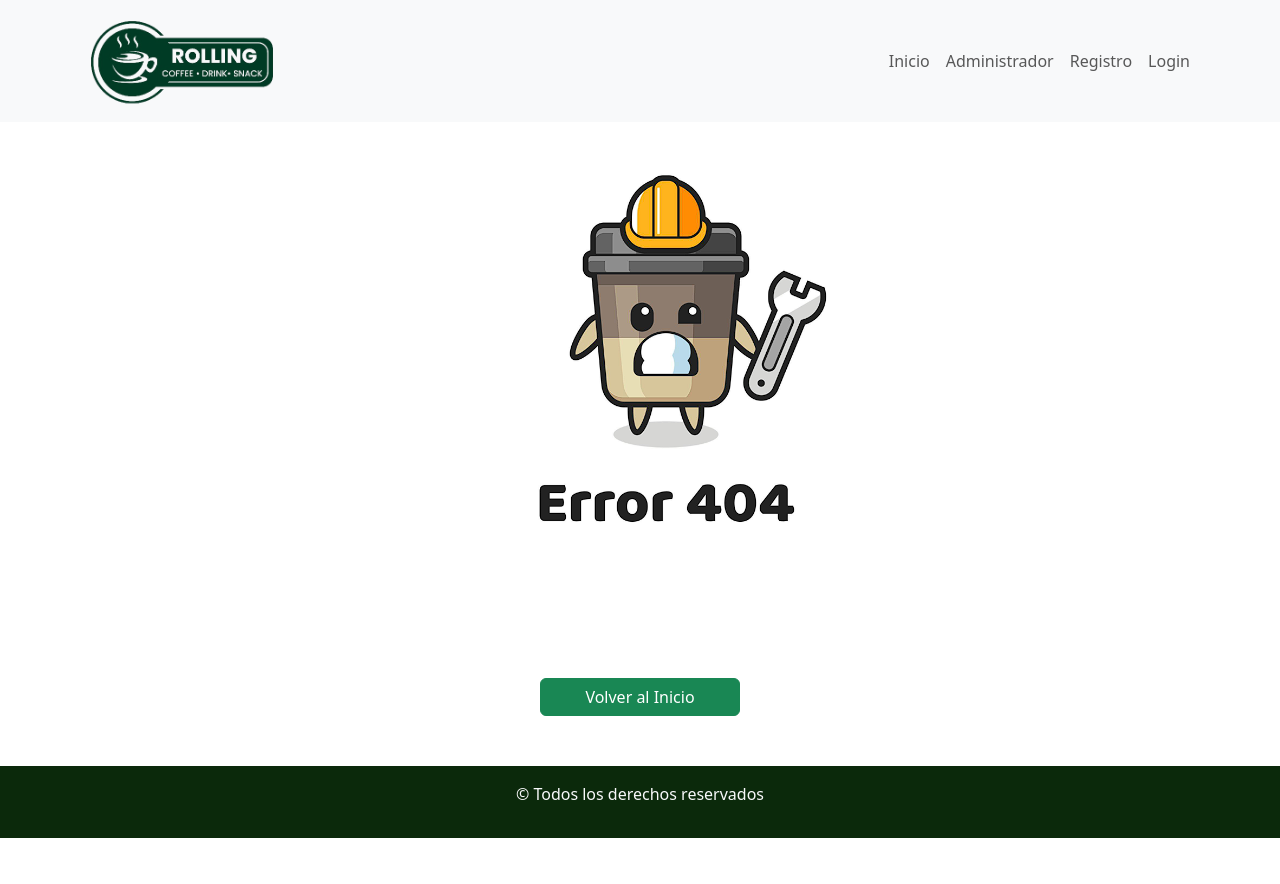
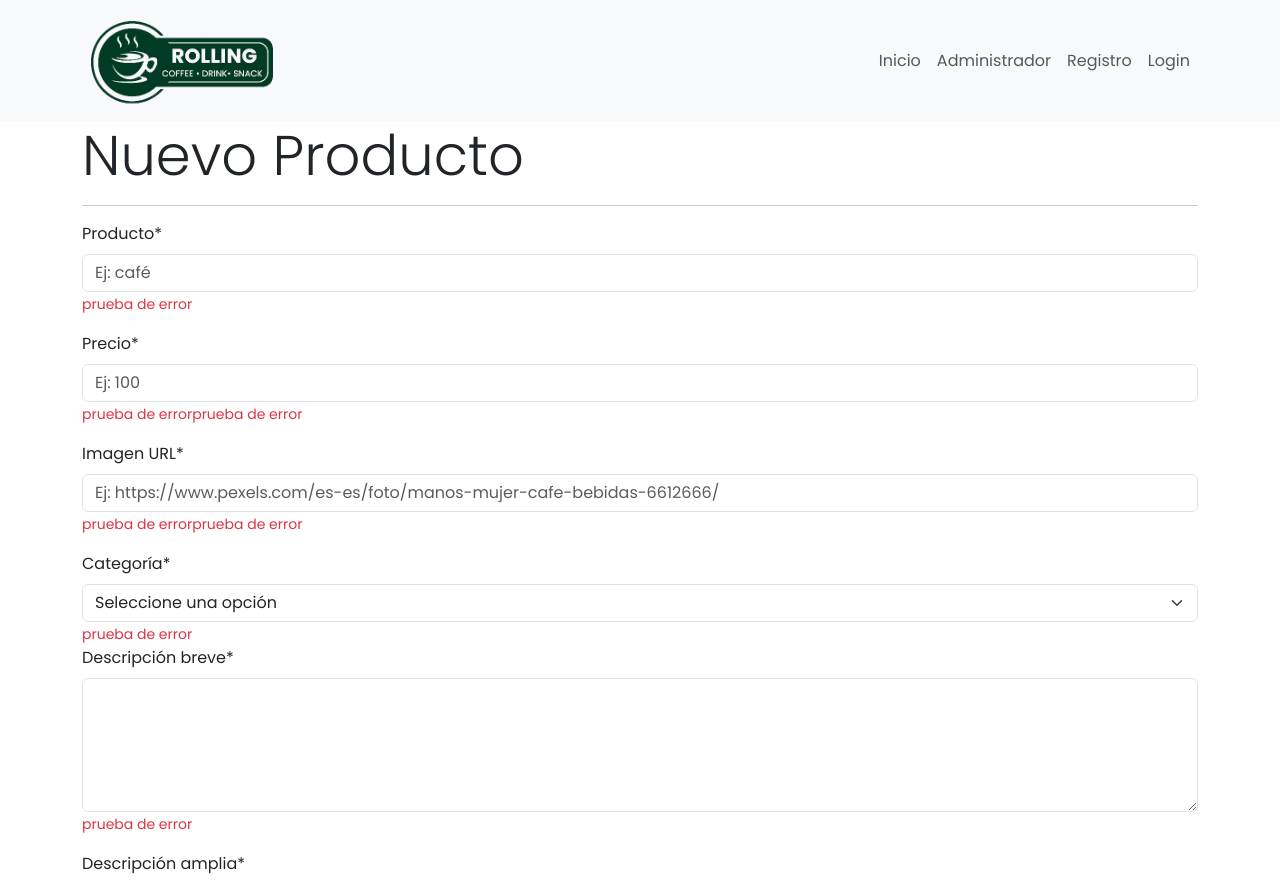
Before and after one commit to NataliaGabriela/RollingCoffee-react, a React (Vite) app: page /formulario in a window 1280 px wide. Shown: the top 884 px of the page. Before the commit the page ends 838 px from the top, so only its background shows below. Built offline with nearby package versions, Linux system fonts and the light colour scheme.

Commit message:
formulario y detalles de producto terminados

```diff
--- a/db.json
+++ b/db.json
@@ -9,6 +9,16 @@
             "imagen": "https://www.pexels.com/es-es/foto/persona-que-realiza-el-arte-del-cafe-302899/",
             "disponibilidad": true,
             "id":"1"
+        },
+        {
+            "nombreProducto": "té",
+            "precio":500,
+            "categoria":"Infusiones",
+            "descripcion-breve":"té rico",
+            "descripcion-amplia":"bebida de café cocentrada y aromática que se prepara haciendo pasar agua caliente a alta presión por granos de café muy finamente molidos.",
+            "imagen": "https://www.pexels.com/es-es/foto/persona-que-realiza-el-arte-del-cafe-302899/",
+            "disponibilidad": true,
+            "id":"2"
         }
     ]
 }
--- a/src/App.css
+++ b/src/App.css
@@ -1,25 +1,31 @@
-.ImgRollingCoffe{
+@import url("https://fonts.googleapis.com/css2?family=Poppins:ital,wght@0,100;0,200;0,300;0,400;0,500;0,600;0,700;0,800;0,900;1,100;1,200;1,300;1,400;1,500;1,600;1,700;1,800;1,900&display=swap");
+
+.ImgRollingCoffe {
   width: 200px;
 }
-#root{
+#root {
   min-height: 100vh;
   display: flex;
   flex-direction: column;
+  min-height: 100vh;
+  font-family: "Poppins", sans-serif;
+  font-weight: 400;
+  font-style: normal;
 }
-.mainPage{
+.mainSection {
   flex-grow: 1;
 }
-.bgGreen{
+.bgGreen {
   background: rgb(11, 41, 11);
 }
-.textGreen{
+.textGreen {
   color: rgb(11, 41, 11);
 }
-.imagenError{
- position: relative;
-margin: 0 auto;
+.imagenError {
+  position: relative;
+  margin: 0 auto;
 }
-.botonError{
+.botonError {
   width: 200px;
-  margin: 50px  auto;
+  margin: 50px auto;
 }
--- a/src/App.jsx
+++ b/src/App.jsx
@@ -3,12 +3,12 @@ import "bootstrap-icons/font/bootstrap-icons.css";
 import "./App.css";
 import NavBar from "./components/common/NavBar";
 import Footer from "./components/common/Footer";
-import { Container } from "react-bootstrap";
 import Inicio from "./components/pages/Inicio";
 import Error from "./components/pages/Error";
 import Administrador from "./components/pages/Administrador";
 import {BrowserRouter, Routes, Route} from "react-router-dom";
 import DetalleProducto from "./components/pages/DetalleProducto";
+import FormularioProducto from "./components/pages/FormularioProducto";
 function App() {
   return (
    <BrowserRouter>
@@ -19,6 +19,7 @@ function App() {
       <Route exact path="/administrador/crear" element={<Administrador></Administrador>}></Route>
       <Route exact path="/administrador/editar" element={<Administrador></Administrador>}></Route>
       <Route exact path="/detalleproducto" element={<DetalleProducto></DetalleProducto>}></Route>
+      <Route exact path="/formulario" element={<FormularioProducto></FormularioProducto>}></Route>
       <Route path="*" element={<Error></Error>}></Route>
     </Routes>
     <Footer></Footer>
--- a/src/components/CardProducto.jsx
+++ b/src/components/CardProducto.jsx
@@ -1,18 +1,22 @@
-import React from 'react';
-import {Button, Card} from 'react-bootstrap';
-
+import { Card } from "react-bootstrap";
+import {Link} from 'react-router-dom';
 const CardProducto = () => {
   return (
-        <Card style={{ width: '18rem' }} className='m-3'>
+    <Card style={{ width: "18rem" }} className="m-3">
       <Card.Img variant="top" src="/assets/cafeAmericano.jpg" />
       <Card.Body>
         <Card.Title>Café Americano</Card.Title>
         <Card.Text>
-            Descripción: Una taza de café suave y aromático.<br/>
-            <strong>Precio: $250</strong>
+          Descripción: Una taza de café suave y aromático.
+          <br />
+          <span className="fw-bold">Precio: $350</span>
         </Card.Text>
-          <Button variant="success">Ver Más</Button>
       </Card.Body>
+      <Card.Footer className="text-end">
+        <Link className="btn btn-success me-2" to="/detalleProducto">
+          Ver más
+        </Link>
+      </Card.Footer>
     </Card>
   );
 };
--- a/src/components/pages/Administrador.jsx
+++ b/src/components/pages/Administrador.jsx
@@ -1,12 +1,17 @@
-import {Table, Container} from 'react-bootstrap';
-import ItemProducto from '../ItemProducto';
+import { Table, Container, Button } from "react-bootstrap";
+import ItemProducto from "../ItemProducto";
+import { Link } from "react-router-dom";
 const Administrador = () => {
   return (
     <Container>
-        <h4 className='display-4 my-3'>Productos Disponibles</h4>
+      <div className="d-flex justify-content-between align-items-center mt-5">
+        <h1 className="display-4 ">Productos disponibles</h1>
+        <Link className="btn btn-primary" to="/administrador/crear">
+          <i className="bi bi-file-earmark-plus"></i>
+        </Link>
+      </div>
       <hr />
-
-    <Table striped bordered hover className='my-3'>
+      <Table striped bordered hover className="my-3">
         <thead>
           <tr>
             <th>Cod</th>
@@ -23,7 +28,6 @@ const Administrador = () => {
       </Table>
     </Container>
   );
-
 };
 
 export default Administrador;
--- /dev/null
+++ b/src/components/pages/FormularioProducto.jsx
@@ -0,0 +1,58 @@
+import { Form, Button, Container } from "react-bootstrap";
+
+const FormularioProducto = () => {
+  return (
+    <Container>
+      <h1 className="display-4">Nuevo Producto</h1>
+      <hr></hr>
+      <Form className="my-3">
+        <Form.Group className="mb-3" controlId="exampleForm.ControlInput1">
+          <Form.Label>Producto*</Form.Label>
+          <Form.Control type="text" placeholder="Ej: café" />
+          <Form.Text className="text-danger">prueba de error</Form.Text>
+        </Form.Group>
+        <Form.Group className="mb-3" controlId="exampleForm.ControlInput1">
+          <Form.Label>Precio*</Form.Label>
+          <Form.Control type="text" placeholder="Ej: 100" />
+          <Form.Text className="text-danger">prueba de error</Form.Text>
+          <Form.Text className="text-danger">prueba de error</Form.Text>
+        </Form.Group>
+        <Form.Group className="mb-3" controlId="exampleForm.ControlInput1">
+          <Form.Label>Imagen URL*</Form.Label>
+          <Form.Control
+            type="text"
+            placeholder="Ej: https://www.pexels.com/es-es/foto/manos-mujer-cafe-bebidas-6612666/"
+          />
+          <Form.Text className="text-danger">prueba de error</Form.Text>
+          <Form.Text className="text-danger">prueba de error</Form.Text>
+        </Form.Group>
+        <Form.Group>
+          <Form.Label>Categoría*</Form.Label>
+          <Form.Select aria-label="Default select example">
+            <option>Seleccione una opción</option>
+            <option value="1">Infusiones</option>
+            <option value="2">Batidos</option>
+            <option value="3">Dulce</option>
+            <option value="4">Salado</option>
+          </Form.Select>
+          <Form.Text className="text-danger">prueba de error</Form.Text>
+        </Form.Group>
+        <Form.Group className="mb-3" controlId="exampleForm.ControlTextarea1">
+          <Form.Label>Descripción breve*</Form.Label>
+          <Form.Control as="textarea" rows={5} />
+          <Form.Text className="text-danger">prueba de error</Form.Text>
+        </Form.Group>
+        <Form.Group className="mb-3" controlId="exampleForm.ControlTextarea1">
+          <Form.Label>Descripción amplia*</Form.Label>
+          <Form.Control as="textarea" rows={15} />
+          <Form.Text className="text-danger">prueba de error</Form.Text>
+        </Form.Group>
+        <Button type="submit" variant="success">
+          Guardar
+        </Button>
+      </Form>
+    </Container>
+  );
+};
+
+export default FormularioProducto;
--- a/src/components/pages/Inicio.jsx
+++ b/src/components/pages/Inicio.jsx
@@ -1,15 +1,17 @@
 import { Row, Image, Container } from 'react-bootstrap';
 import CardProducto from '../CardProducto';
-
+import "../../App.css";
 const Inicio = () => {
     return (
-   <>
+
+   <section className='mainSection'>
     <Image src="/assets/banner.png" fluid />
    <Container>
-    <h3 className='display-3'>Nuestros Productos</h3>
+    <h1 className='display-4'>Nuestros Productos</h1>
     <Row><CardProducto></CardProducto></Row>
     </Container>
-    </>
+    </section>
+
     )
 };
 
```
Lines whose indentation alone changed are shown as unchanged.
